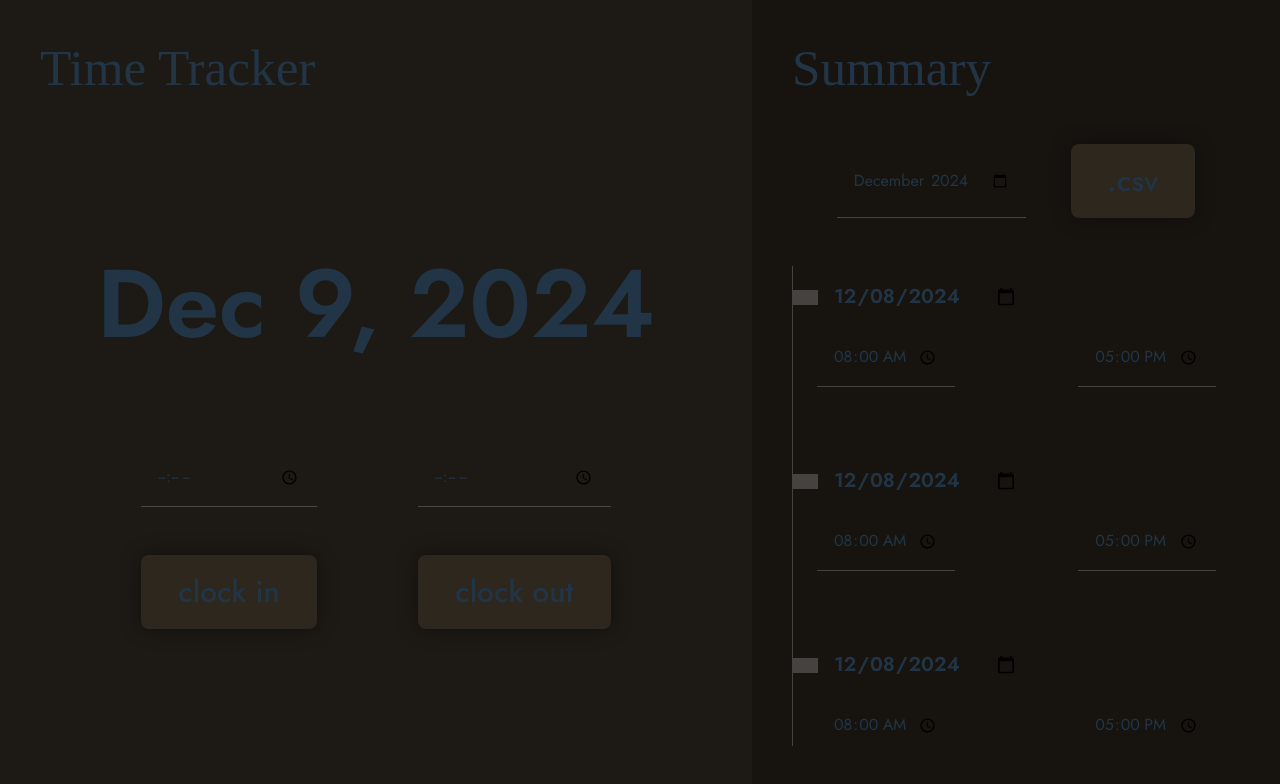
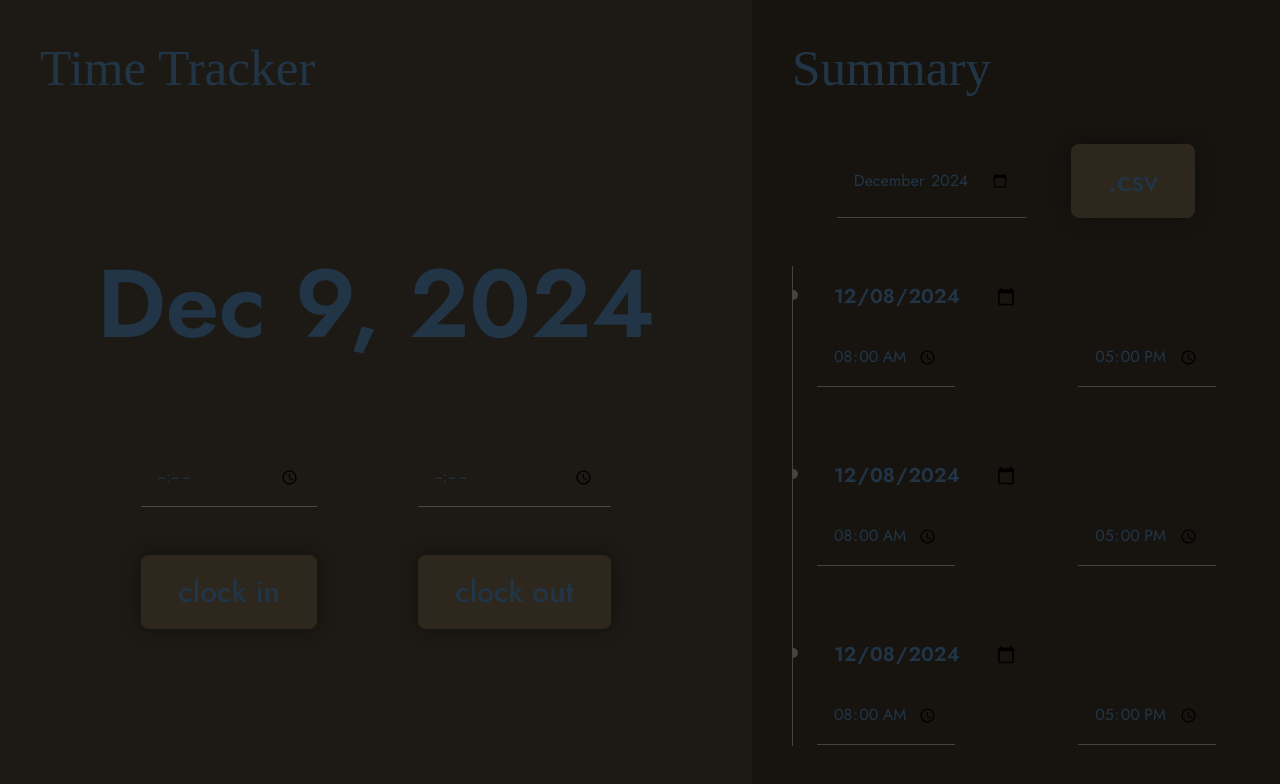
Before and after one commit to jeremu2907/time-tracker, a React (Vite) app in the folder client/: page / in a window 1280 px wide. Shown: the top 784 px of the page. Built offline with nearby package versions, Linux system fonts and the light colour scheme; a web font is replaced by a local one.

Commit message:
styling scroll bar

```diff
--- a/client/src/App.css
+++ b/client/src/App.css
@@ -27,15 +27,25 @@
     }
 }
 
+.recent-row-container::-webkit-scrollbar {
+    background-color: rgba(0, 0, 0, 0.237);
+    width: 5px;
+    border-radius: 5px;
+}
+
+.recent-row-container::-webkit-scrollbar-thumb {
+    background-color: rgba(255, 254, 254, 0.057);
+}
+
 .bullet::after{
     content: " ";
     position: relative;
     display: block;
     left: calc(-1.5rem - 5px);
     top: -97px;
-    height: 15px;
-    width: 30px;
-    /* border-radius: 50%; */
+    height: 10px;
+    width: 10px;
+    border-radius: 50%;
     background-color: rgba(255, 255, 255, 0.2);
 }
 
--- a/client/src/section/Summary.tsx
+++ b/client/src/section/Summary.tsx
@@ -11,7 +11,7 @@ const Summary: React.FC = () => {
                 <Input type='month' onChange={() => {console.log("hi")}} value='2024-12'/>
                 <Button value='.csv' onClick={() => {}} />
             </div>
-            <ul className='border-l h-auto w-auto max-h-[60vh] overflow-y-scroll pl-6 pr-6'>
+            <ul className='border-l h-auto w-auto max-h-[60vh] overflow-y-scroll pl-6 pr-6 recent-row-container'>
                 <RecentRow date='2024-12-08' start='08:00' end='17:00' callBack={() => {}} />
                 <RecentRow date='2024-12-08' start='08:00' end='17:00' callBack={() => {}} />
                 <RecentRow date='2024-12-08' start='08:00' end='17:00' callBack={() => {}} />
```
